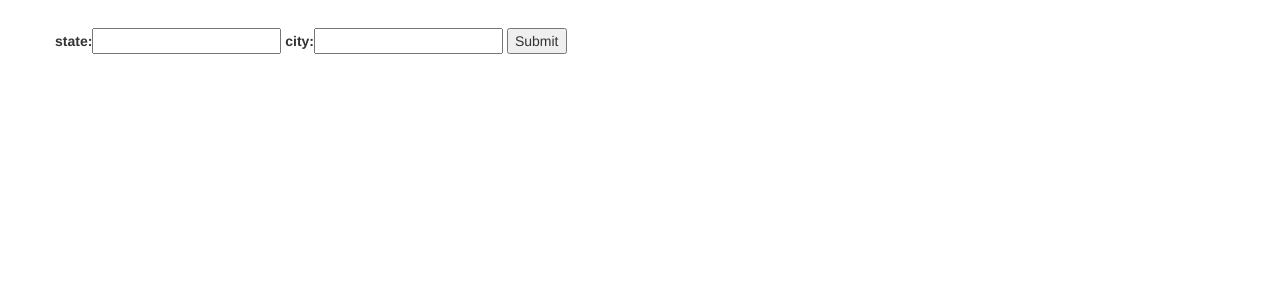
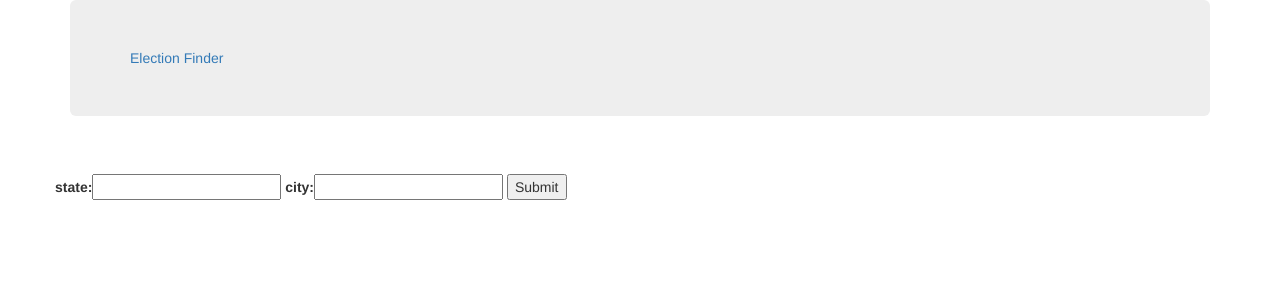
Before and after one commit to elizabethlarkinnelson/ElectionFinder, a Django app: page /elections/ in a window 1280 px wide. Shown: the top 300 px of the page. Run offline with Django 3.2, Linux system fonts and the light colour scheme; some libraries are stand-ins or nearby versions.

Commit message:
Submission

```diff
--- a/ElectionFinder/elections/templates/elections/base.html
+++ b/ElectionFinder/elections/templates/elections/base.html
@@ -9,6 +9,11 @@
     <link rel="stylesheet" href="//maxcdn.bootstrapcdn.com/bootstrap/3.2.0/css/bootstrap-theme.min.css">
 </head>
 <body id="body-overrides">
+    <div class="container" id="title">
+        <div class="jumbotron" id="jumbotron-overrides">
+            <a id="Election Finder" href="{% url 'elections:election_form'%}"> Election Finder</a>
+        </div>
+    </div>
     {% block index %}
     {% endblock %}
 </body>
```
